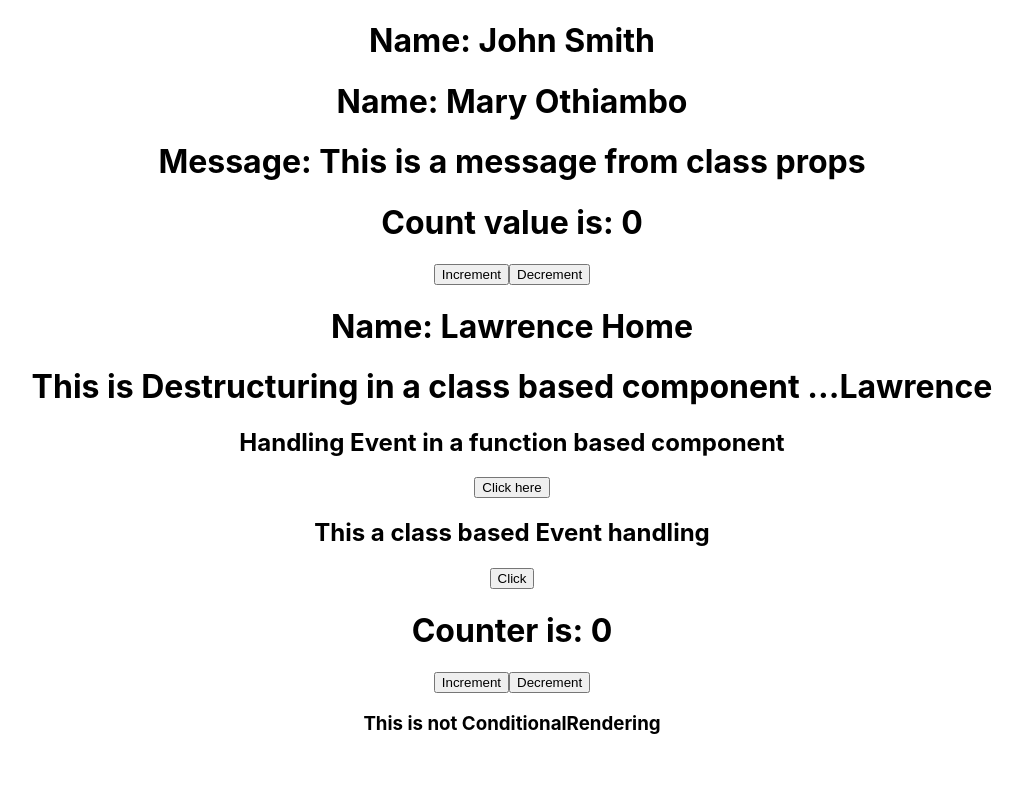
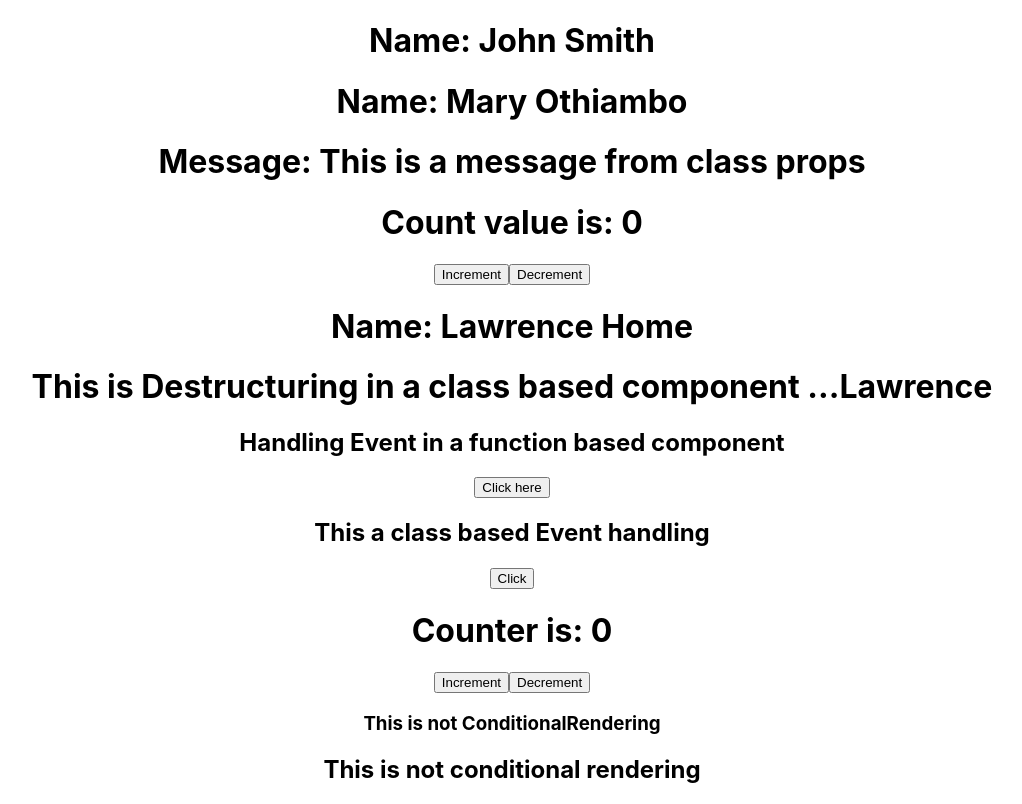
Before and after one commit to Ramas-21/react_tutorial, a React (Create React App) app: page / in a window 1280 px wide. Shown: the whole page, without its empty margins (128-1150 px from the left). Built offline with nearby package versions, Linux system fonts and the light colour scheme.

Commit message:
conditional rendering using elements

```diff
--- a/src/App.js
+++ b/src/App.js
@@ -8,6 +8,7 @@ import FunctionEvent from './components/FunctionEvent';
 import ClassEvent from './components/ClassEvent';
 import FunctionState from './components/FunctionState';
 import ConditionalRendering from './components/ConditionalRendering';
+import VariableElememt from './components/VariableElement';
 function App() {
   return (
     <div className="App">
@@ -21,6 +22,7 @@ function App() {
       <ClassEvent></ClassEvent>
       <FunctionState></FunctionState>
       <ConditionalRendering></ConditionalRendering>
+      <VariableElememt></VariableElememt>
     </div>
   );
 }
--- /dev/null
+++ b/src/components/VariableElement.js
@@ -0,0 +1,14 @@
+import {useState} from "react";
+function VariableElememt(){
+    const [display, setDisplay] = useState(false);
+
+    let output;
+    if(display){
+        output = <h2>This is conditional rendering</h2>
+    }
+    else{
+        output = <h2>This is not conditional rendering</h2>
+    }
+    return <div>{output}</div>
+}
+export default VariableElememt;
```
